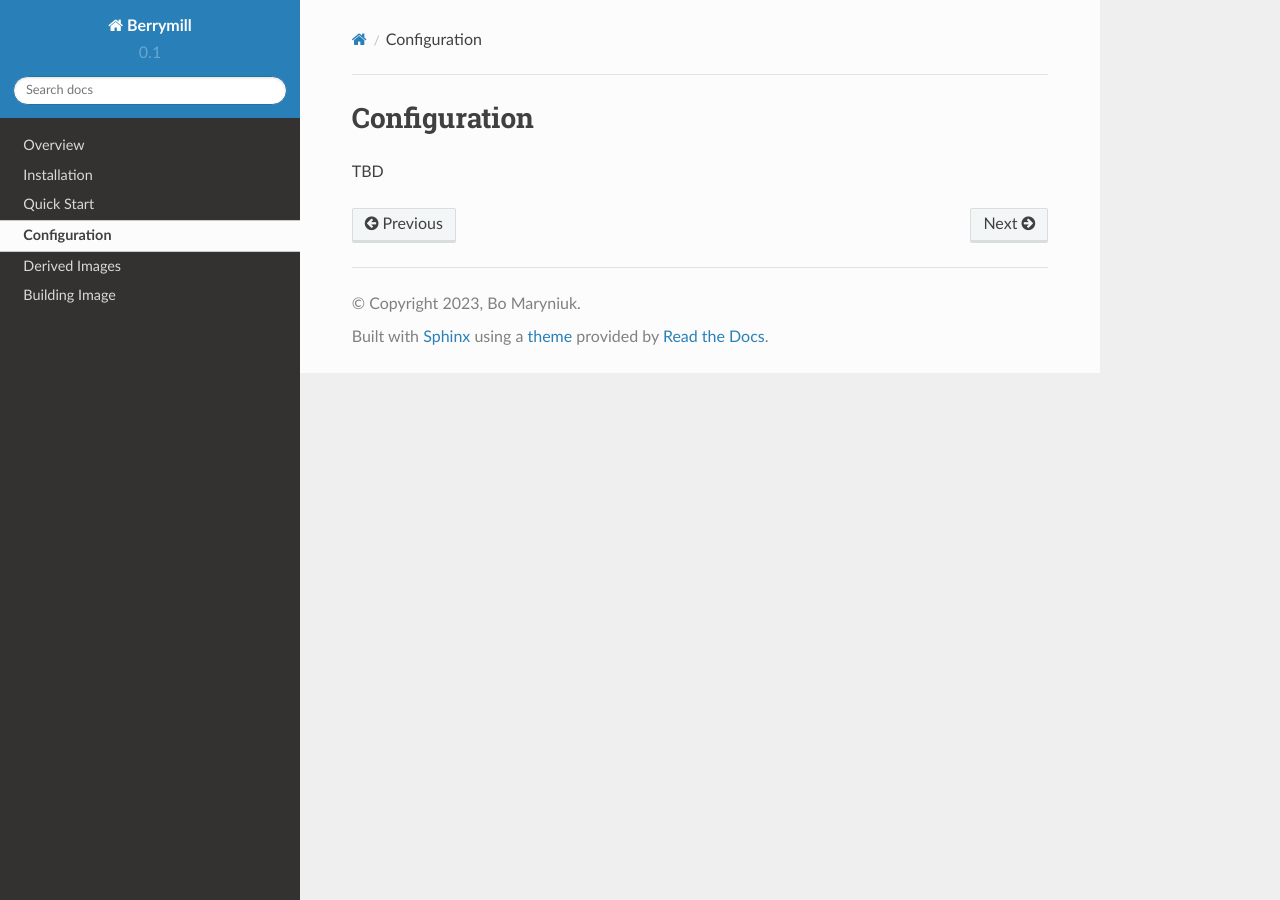
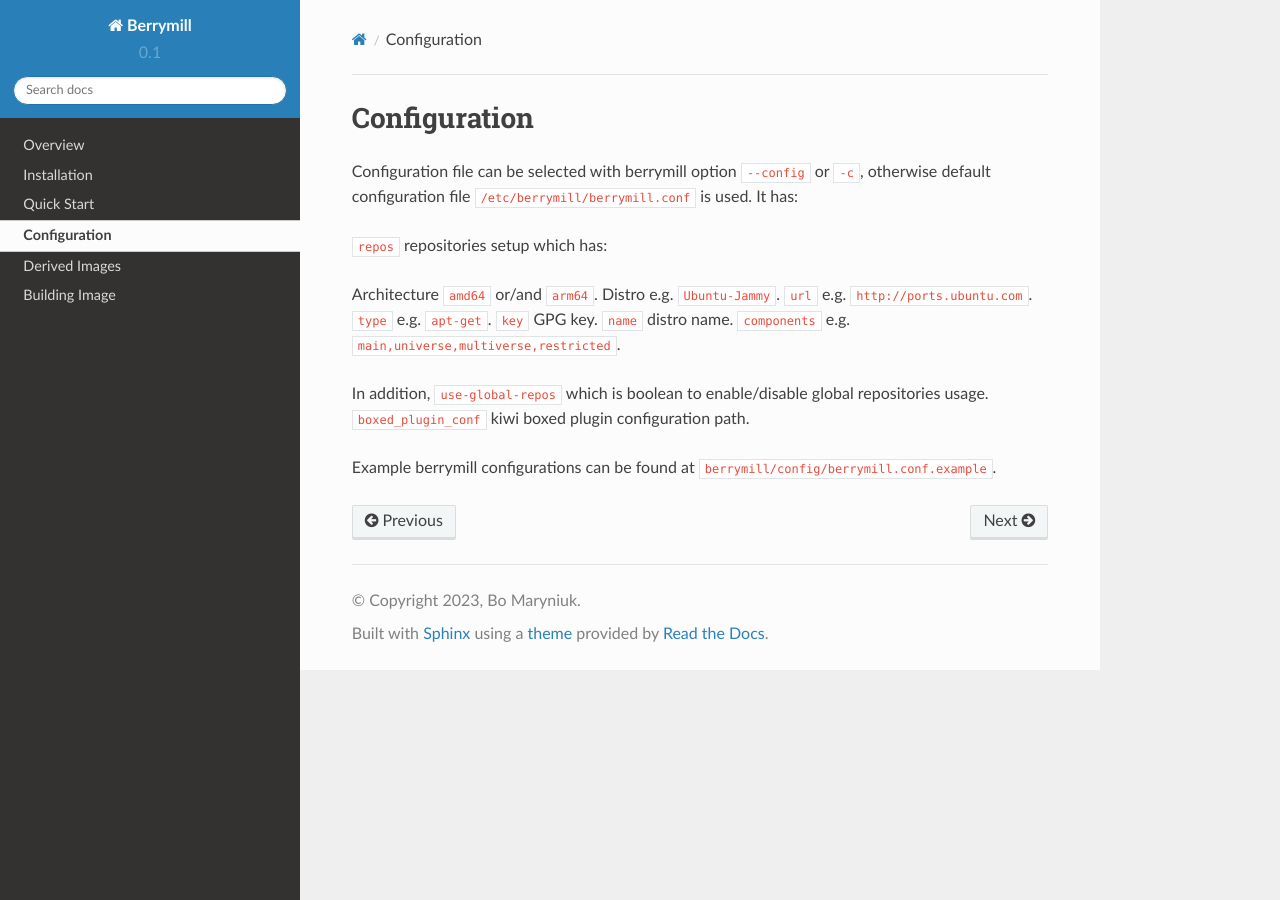
Before and after one commit to isbm/berrymill, a Sphinx documentation site: the page built from doc/source/configuration.rst, in a window 1280 px wide. Built offline with Sphinx 7.4.7 and the Read the Docs theme 2.0.0, drawn with Linux system fonts in a browser that asks for light colours.

Commit message:
Add berrymill configuration readthedocs section

```diff
--- a/doc/source/configuration.rst
+++ b/doc/source/configuration.rst
@@ -1,4 +1,19 @@
 Configuration
 =============
 
-TBD
+Configuration file can be selected with berrymill option ``--config`` or ``-c``, otherwise default configuration file ``/etc/berrymill/berrymill.conf`` is used. It has:
+
+``repos`` repositories setup which has:
+
+Architecture ``amd64`` or/and ``arm64``.
+Distro e.g. ``Ubuntu-Jammy``.
+``url`` e.g. ``http://ports.ubuntu.com``.
+``type`` e.g. ``apt-get``.
+``key`` GPG key.
+``name`` distro name.
+``components`` e.g. ``main,universe,multiverse,restricted``.
+
+In addition, ``use-global-repos`` which is boolean to enable/disable global repositories usage.
+``boxed_plugin_conf`` kiwi boxed plugin configuration path.
+
+Example berrymill configurations can be found at ``berrymill/config/berrymill.conf.example``.
```
